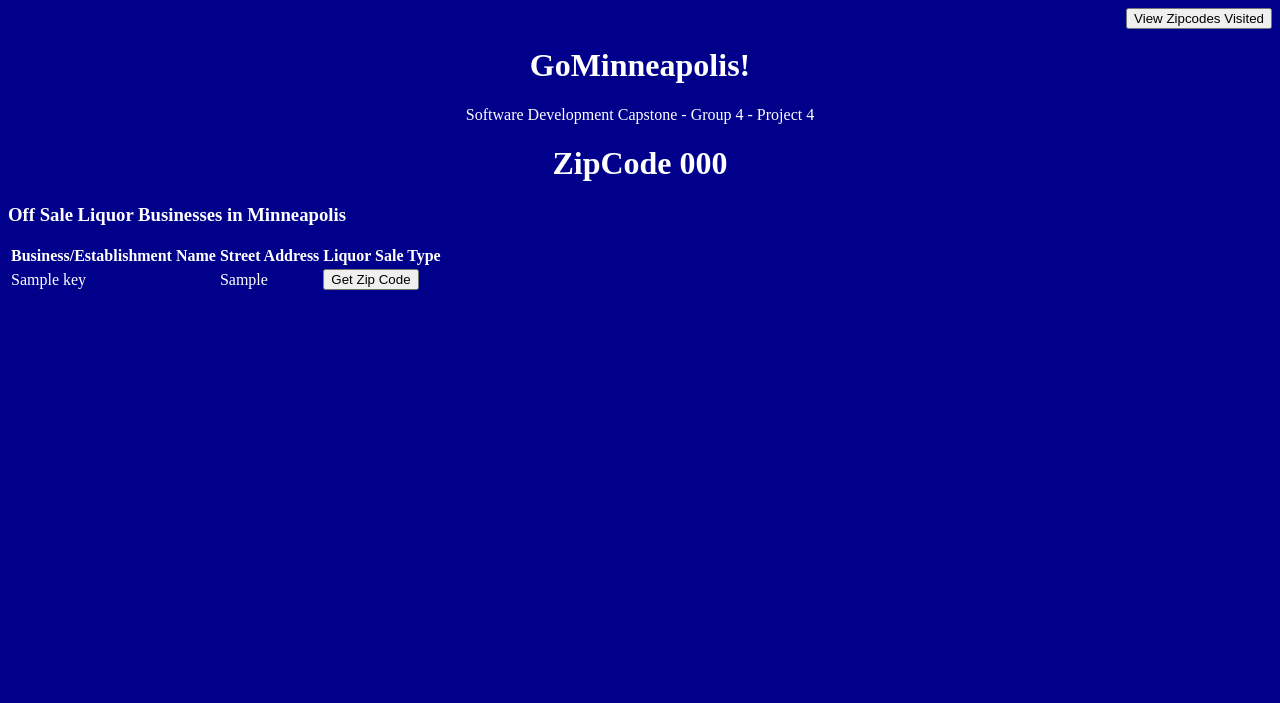
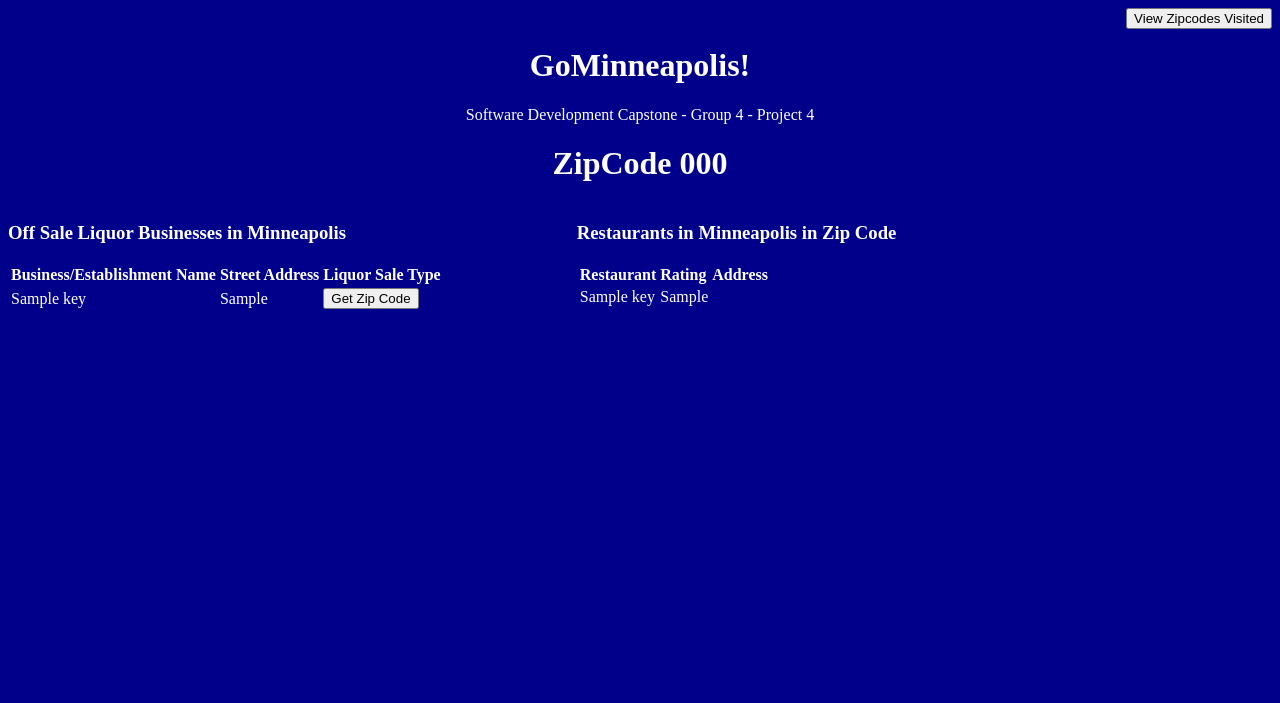
Before and after one commit to travelingspace/sdcGroup4_proj4, a Django app: template GoMinneapolis/home/templates/main.html in a window 1280 px wide. Shown: the top 703 px of the page. Run offline with Django 3.2, Linux system fonts and the light colour scheme; the template is opened without the code that fills it: most values are stand-ins (such as "Sample title", 1, 10 or a date in 2020).

Commit message:
merged Nathan's updates, added in his data to view

```diff
--- a/GoMinneapolis/home/models.py
+++ b/GoMinneapolis/home/models.py
@@ -52,7 +52,7 @@
     restaurantLocation = models.CharField(max_length=500)
 
     def searchYelp(self, zip_code):
-        yelpList = []
+        yelpList = {}
         YELP_API_KEY = 'f3n-U3oZBl9eE1_a6_PNLZjs0Phcgs0zQDdaVvuMYq8dBntIB1h5yU9b2-xqBb-FD_i3gPqWY0Mx-BkkITo-V8uQ2LQ5cTXyFAiGn57FuHeSmoMBJFDJ3HwGRumoXXYx'
 
         yelp_url = 'https://api.yelp.com/v3/businesses/search'
@@ -77,6 +77,8 @@
             location = r['location']
             address = ','.join(location['display_address'])
 
-            yelpList.append(f'{name}, {rating}, {address}')
+            newEntry = {name: { "rating": rating, "address": address }}
+
+            yelpList.update(newEntry)
 
         return(yelpList)
--- a/GoMinneapolis/home/templates/main.html
+++ b/GoMinneapolis/home/templates/main.html
@@ -16,8 +16,8 @@
 
 <h1>ZipCode {{ zip_code }}</h1>
 
-<h3 style="text-align: left !important;">Off Sale Liquor Businesses in Minneapolis</h3>
 <div style="height:500px; width: 45%; overflow-y:scroll; float:left;">
+    <h3 style="text-align: left !important;">Off Sale Liquor Businesses in Minneapolis</h3>
     <table>
             <thead>
                 <tr style="text-align:left;">
@@ -67,6 +67,43 @@
             </tbody>
         </table>
     </div>
+
+    <div style="height:500px; width: 45%; overflow-y:scroll; float:left;">
+        <h3 style="text-align: left !important;">Restaurants in Minneapolis in Zip Code</h3>
+        <table>
+                <thead>
+                    <tr style="text-align:left;">
+                        <th>
+                            Restaurant
+                        </th>
+                        <th>
+                            Rating
+                        </th>
+                        <th>
+                            Address
+                        </th>
+                    </tr>
+                </thead>
+                <tbody>
+                    {% for key, values in yelpData.items %}
+                    <tr>
+                        <td>
+                            {{key}}
+                        </td>
+                        {% for key, vals in values.items %}
+
+                            <td>
+                                {{vals}}
+                            </td>
+
+                        {% endfor %}
+                        </td>
+                    </tr>
+                    {% endfor %}
+                </tbody>
+            </table>
+        </div>
+
 </body>
 
 <script>
```
Also changed, not shown: GoMinneapolis/home/views.py (+6 -1 lines).
